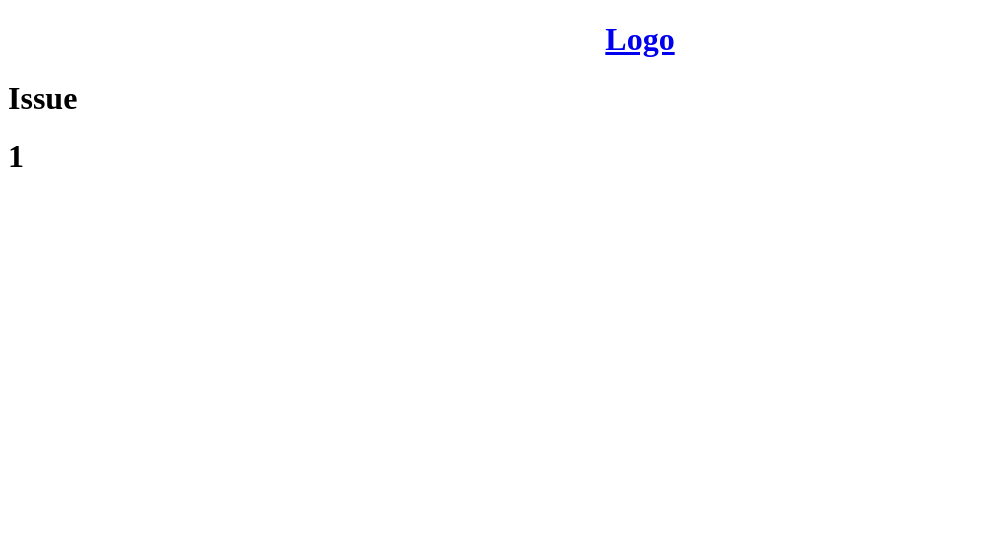
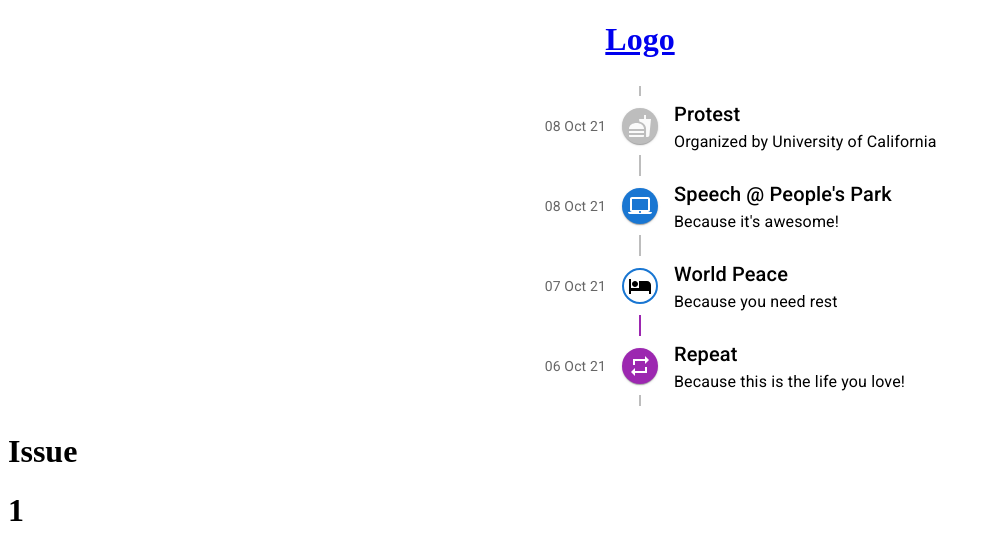
Before and after one commit to zenanana/HackHarvard2021, a React (Create React App) app in the folder frontend/: page /issues/1 in a window 1280 px wide. Shown: the top 560 px of the page, without its empty margins (0-990 px from the left). Built offline with nearby package versions, Linux system fonts and the light colour scheme.

Commit message:
added mui lab and timeline

```diff
--- /dev/null
+++ b/frontend/src/Issues/CustomizedTimeline.js
@@ -0,0 +1,121 @@
+import * as React from 'react';
+import Timeline from '@mui/lab/Timeline';
+import TimelineItem from '@mui/lab/TimelineItem';
+import TimelineSeparator from '@mui/lab/TimelineSeparator';
+import TimelineConnector from '@mui/lab/TimelineConnector';
+import TimelineContent from '@mui/lab/TimelineContent';
+import TimelineOppositeContent from '@mui/lab/TimelineOppositeContent';
+import TimelineDot from '@mui/lab/TimelineDot';
+import FastfoodIcon from '@mui/icons-material/Fastfood';
+import LaptopMacIcon from '@mui/icons-material/LaptopMac';
+import HotelIcon from '@mui/icons-material/Hotel';
+import RepeatIcon from '@mui/icons-material/Repeat';
+import Typography from '@mui/material/Typography';
+
+export default function CustomizedTimeline() {
+  return (
+    <Timeline>
+      <TimelineItem>
+        <TimelineOppositeContent
+          sx={{ m: 'auto 0' }}
+          align="right"
+          variant="body2"
+          color="text.secondary"
+        >
+          08 Oct 21
+        </TimelineOppositeContent>
+        <TimelineSeparator>
+          <TimelineConnector />
+          <TimelineDot>
+            <FastfoodIcon />
+          </TimelineDot>
+          <TimelineConnector />
+        </TimelineSeparator>
+        <TimelineContent sx={{ py: '12px', px: 2 }}>
+          <Typography variant="h6" component="span">
+            Protest
+          </Typography>
+          <Typography>Organized by University of California</Typography>
+        </TimelineContent>
+      </TimelineItem>
+      <TimelineItem>
+      <TimelineOppositeContent
+          sx={{ m: 'auto 0' }}
+          align="right"
+          variant="body2"
+          color="text.secondary"
+        >
+          08 Oct 21
+        </TimelineOppositeContent>
+        {/*}
+        <TimelineOppositeContent
+          sx={{ m: 'auto 0' }}
+          variant="body2"
+          color="text.secondary"
+        >
+          10:00 am
+        </TimelineOppositeContent>
+  */}
+        <TimelineSeparator>
+          <TimelineConnector />
+          <TimelineDot color="primary">
+            <LaptopMacIcon />
+          </TimelineDot>
+          <TimelineConnector />
+        </TimelineSeparator>
+        <TimelineContent sx={{ py: '12px', px: 2 }}>
+          <Typography variant="h6" component="span">
+            Speech @ People's Park
+          </Typography>
+          <Typography>Because it&apos;s awesome!</Typography>
+        </TimelineContent>
+      </TimelineItem>
+      <TimelineItem>
+      <TimelineOppositeContent
+          sx={{ m: 'auto 0' }}
+          align="right"
+          variant="body2"
+          color="text.secondary"
+        >
+          07 Oct 21
+        </TimelineOppositeContent>
+        <TimelineSeparator>
+          <TimelineConnector />
+          <TimelineDot color="primary" variant="outlined">
+            <HotelIcon />
+          </TimelineDot>
+          <TimelineConnector sx={{ bgcolor: 'secondary.main' }} />
+        </TimelineSeparator>
+        <TimelineContent sx={{ py: '12px', px: 2 }}>
+          <Typography variant="h6" component="span">
+            World Peace
+          </Typography>
+          <Typography>Because you need rest</Typography>
+        </TimelineContent>
+      </TimelineItem>
+      <TimelineItem>
+      <TimelineOppositeContent
+          sx={{ m: 'auto 0' }}
+          align="right"
+          variant="body2"
+          color="text.secondary"
+        >
+          06 Oct 21
+        </TimelineOppositeContent>
+        <TimelineSeparator>
+          <TimelineConnector sx={{ bgcolor: 'secondary.main' }} />
+          <TimelineDot color="secondary">
+            <RepeatIcon />
+          </TimelineDot>
+          <TimelineConnector />
+        </TimelineSeparator>
+        <TimelineContent sx={{ py: '12px', px: 2 }}>
+          <Typography variant="h6" component="span">
+            Repeat
+          </Typography>
+          <Typography>Because this is the life you love!</Typography>
+        </TimelineContent>
+      </TimelineItem>
+    </Timeline>
+  );
+}
--- a/frontend/src/Issues/IssueComponent.js
+++ b/frontend/src/Issues/IssueComponent.js
@@ -1,10 +1,11 @@
 import React from "react";
 import { useParams } from "react-router";
-
+import CustomizedTimeline from "./CustomizedTimeline.js"
 export default function IssueComponent() {
     let { id } = useParams()
     return (
         <div>
+            <CustomizedTimeline/>
             <h1>Issue</h1>
             <h1>{id}</h1>
         </div>
```
Also changed, not shown: 1 other file (tests, documents, lock files or other folders).
